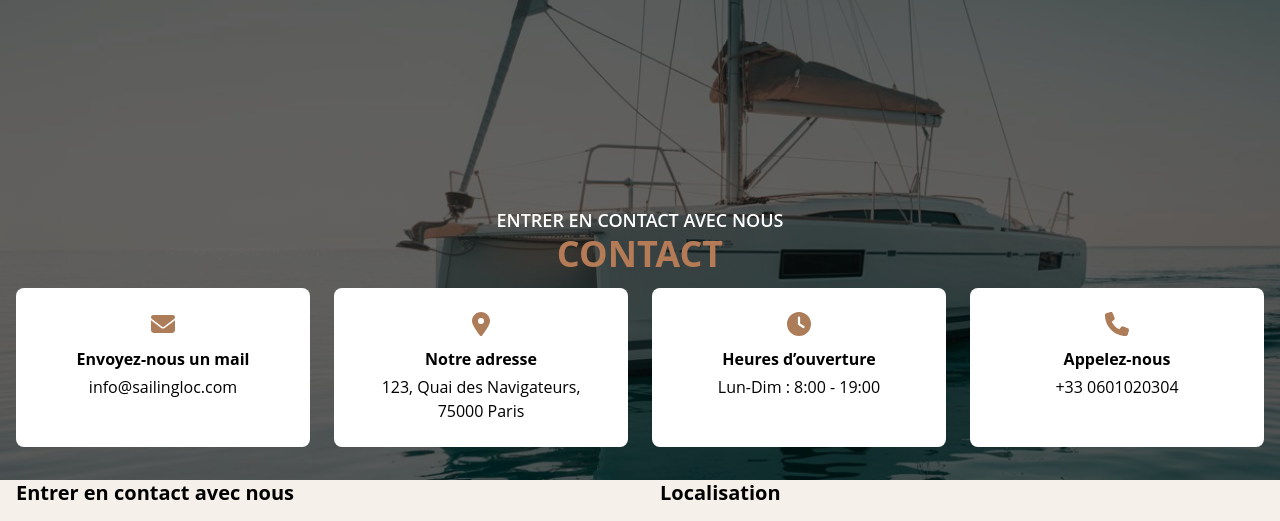
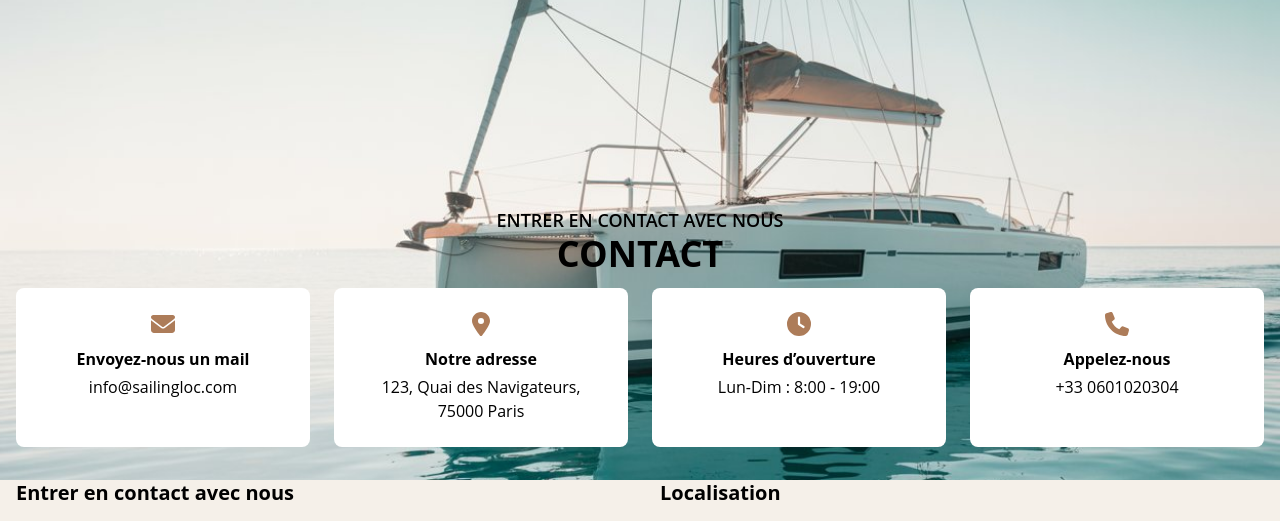
Before and after one commit to Yass8/DEVO23-G4-SAILINGLOC, a React (Vite) app in the folder front/: page /contact in a window 1280 px wide. Shown: the top 521 px of the page. Built offline with nearby package versions, Linux system fonts and the light colour scheme; grey boxes are pictures that could not be loaded; a web font is replaced by a local one.

Commit message:
feat: update Contact section styling for improved readability and contrast

```diff
--- a/front/src/Client/pages/Contact.jsx
+++ b/front/src/Client/pages/Contact.jsx
@@ -27,9 +27,9 @@ export default function Contact() {
         className="text-center py-16 bg-cover bg-center flex flex-col justify-center items-center absolute w-full h-[60vh] top-[-16rem]"
         style={{ backgroundImage: "url('/images/hero.jpeg')" }}
       >
-          <div className="absolute inset-0 bg-black/60"></div>
-          <h6 className="text-lg text-white font-semibold z-10">ENTRER EN CONTACT AVEC NOUS</h6>
-          <h1 className="text-4xl text-white font-bold z-10"><span className="text-[#b47b56]">CONTACT</span></h1>
+          {/* <div className="absolute inset-0 bg-black/50"></div> */}
+          <h6 className="text-lg text-black font-semibold z-10">ENTRER EN CONTACT AVEC NOUS</h6>
+          <h1 className="text-4xl text-black font-bold z-10">CONTACT</h1>
       </section>
 
       {/* Contact Info */}
```
